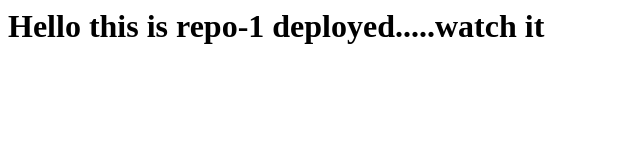
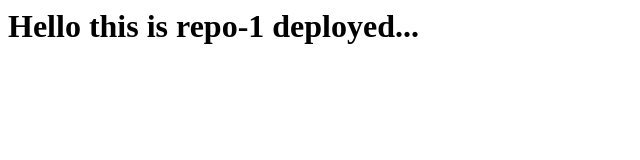
Before and after one commit to Lucifer7669/Repo-1, a plain HTML site: page index.html in a window 1280 px wide. Shown: the whole page, without its empty margins (0-640 px from the left). Drawn offline with Linux system fonts and the light colour scheme.

Commit message:
Update index.html

```diff
--- a/index.html
+++ b/index.html
@@ -1 +1 @@
-<h1>Hello this is repo-1 deployed.....watch it</h1>
+<h1>Hello this is repo-1 deployed...</h1>
```
